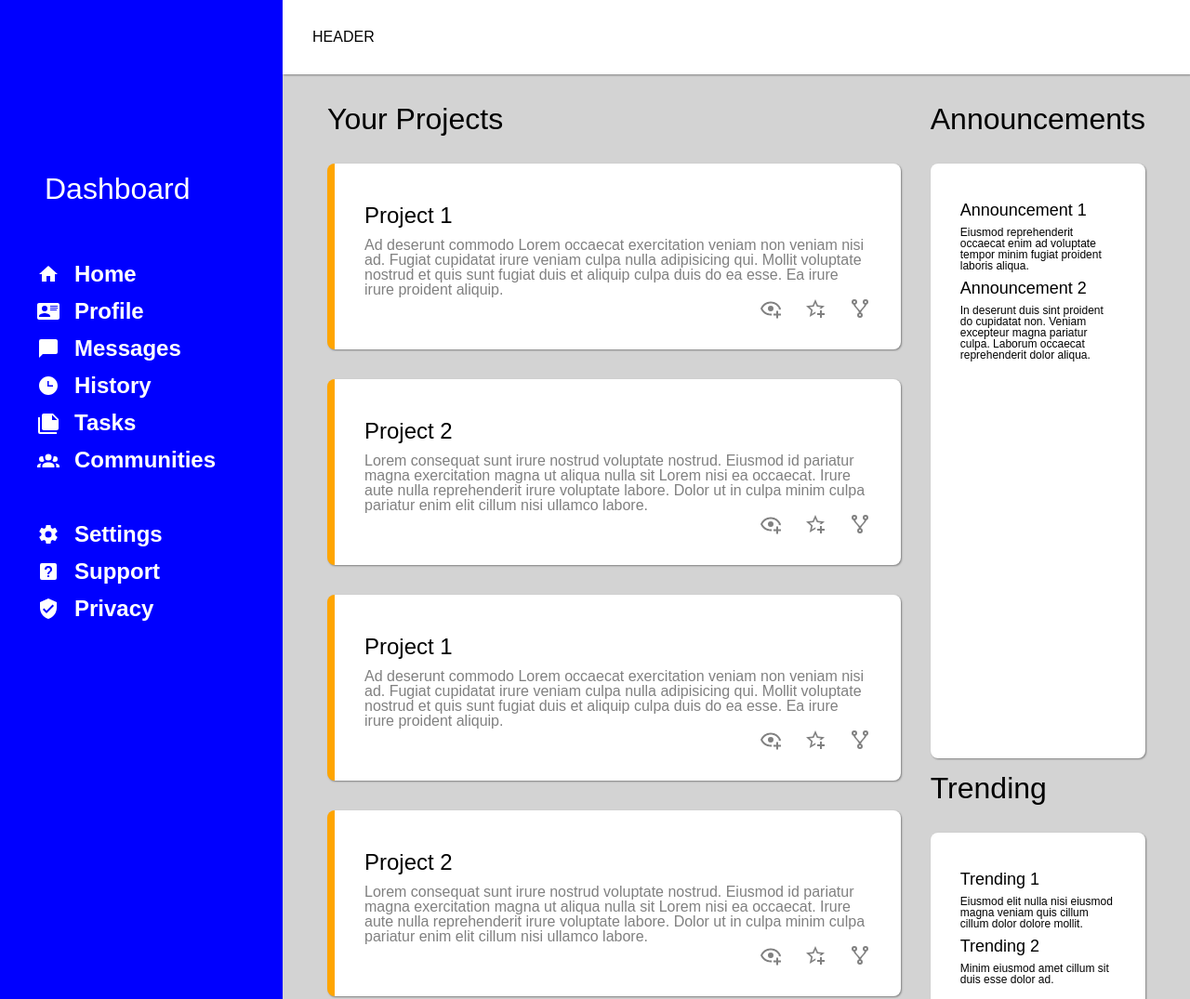
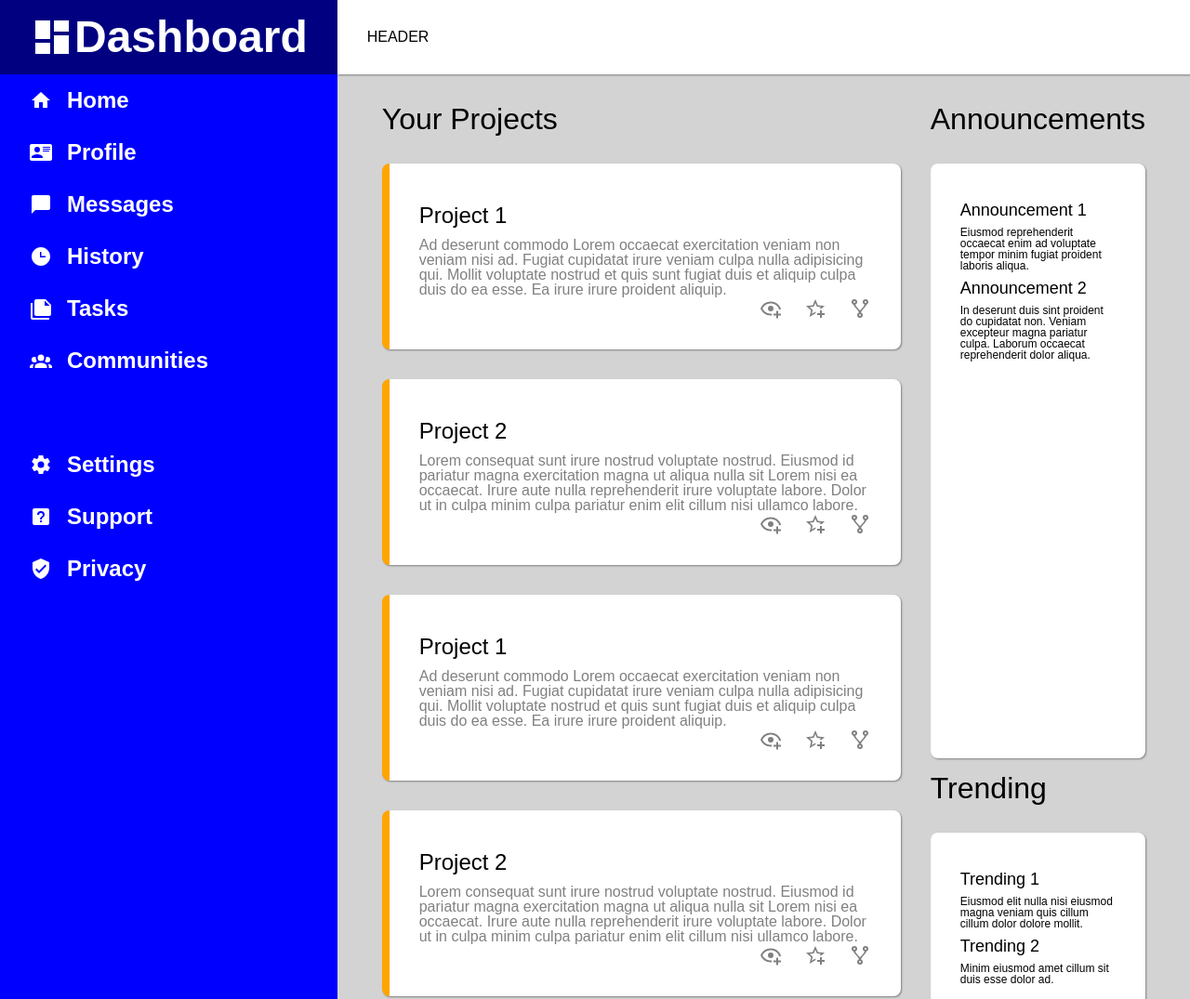
Before and after one commit to BobSlim/odin-dashboard, a plain HTML site: page index.html in a window 1280 px wide. Shown: the top 1075 px of the page at 93% size. Drawn offline with Linux system fonts and the light colour scheme.

Commit message:
style dashboard title

```diff
--- a/index.html
+++ b/index.html
@@ -9,11 +9,10 @@
 </head>
 <body>
     <nav class = "sidebar">
-        <h1 class="sidebar-heading"><svg><use/></svg>Dashboard</h1>
         <ul class="sidebar-list">
             <li class="sidebar-item">
-                <svg><use xlink:href=""/></svg>
-                <p></p>
+                <svg><use xlink:href="#dashboard"/></svg>
+                <h1>Dashboard</h1>
             </li>
             <li class="sidebar-item">
                 <svg><use xlink:href="#home"/></svg>
@@ -164,7 +163,7 @@
           <path d="M12,15.5A3.5,3.5 0 0,1 8.5,12A3.5,3.5 0 0,1 12,8.5A3.5,3.5 0 0,1 15.5,12A3.5,3.5 0 0,1 12,15.5M19.43,12.97C19.47,12.65 19.5,12.33 19.5,12C19.5,11.67 19.47,11.34 19.43,11L21.54,9.37C21.73,9.22 21.78,8.95 21.66,8.73L19.66,5.27C19.54,5.05 19.27,4.96 19.05,5.05L16.56,6.05C16.04,5.66 15.5,5.32 14.87,5.07L14.5,2.42C14.46,2.18 14.25,2 14,2H10C9.75,2 9.54,2.18 9.5,2.42L9.13,5.07C8.5,5.32 7.96,5.66 7.44,6.05L4.95,5.05C4.73,4.96 4.46,5.05 4.34,5.27L2.34,8.73C2.21,8.95 2.27,9.22 2.46,9.37L4.57,11C4.53,11.34 4.5,11.67 4.5,12C4.5,12.33 4.53,12.65 4.57,12.97L2.46,14.63C2.27,14.78 2.21,15.05 2.34,15.27L4.34,18.73C4.46,18.95 4.73,19.03 4.95,18.95L7.44,17.94C7.96,18.34 8.5,18.68 9.13,18.93L9.5,21.58C9.54,21.82 9.75,22 10,22H14C14.25,22 14.46,21.82 14.5,21.58L14.87,18.93C15.5,18.67 16.04,18.34 16.56,17.94L19.05,18.95C19.27,19.03 19.54,18.95 19.66,18.73L21.66,15.27C21.78,15.05 21.73,14.78 21.54,14.63L19.43,12.97Z"></path>
         </symbol>
 
-        <symbol width="24" height="24" viewBox="0 0 24 24" id="dashboard"><path d="M13,3V9H21V3M13,21H21V11H13M3,21H11V15H3M3,13H11V3H3V13Z"/>
+        <symbol width="48" height="48" viewBox="0 0 24 24" id="dashboard"><path d="M13,3V9H21V3M13,21H21V11H13M3,21H11V15H3M3,13H11V3H3V13Z"/>
         </symbol>
 
         <symbol width="24" height="24" viewBox="0 0 24 24" id="eye-plus-outline">
--- a/style.css
+++ b/style.css
@@ -79,14 +79,21 @@ h2{
 
     --sidebar-color: white;
 
-    padding: 2rem;
-
     background-color: blue;
     grid-row: var(--sidebar-gridRows);
 
-    max-width: var(--sidebar-maxWidth);
+    max-width: min-content;
 
     color: var(--sidebar-color);
+}
+
+.sidebar-item>h1{
+    padding: 0px;
+}
+
+.sidebar-item:first-child>svg{
+    height: 2em;
+    width: 2em;
 }
 
 .sidebar-item{
@@ -97,7 +104,7 @@ h2{
     font-weight: 800;
 
     align-items: center;
-    padding: 0.5rem;
+    padding: 1rem 2rem;
 }
 
 .sidebar-item:hover{
```
